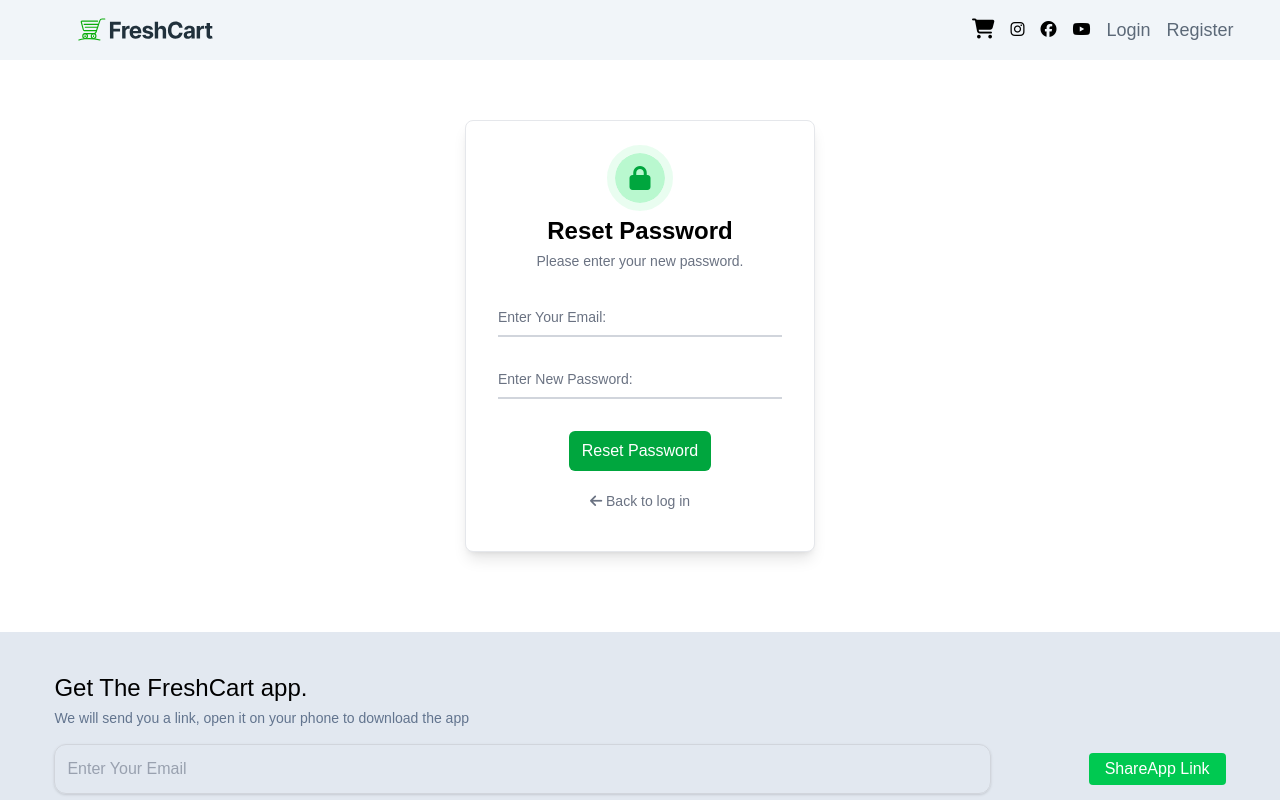
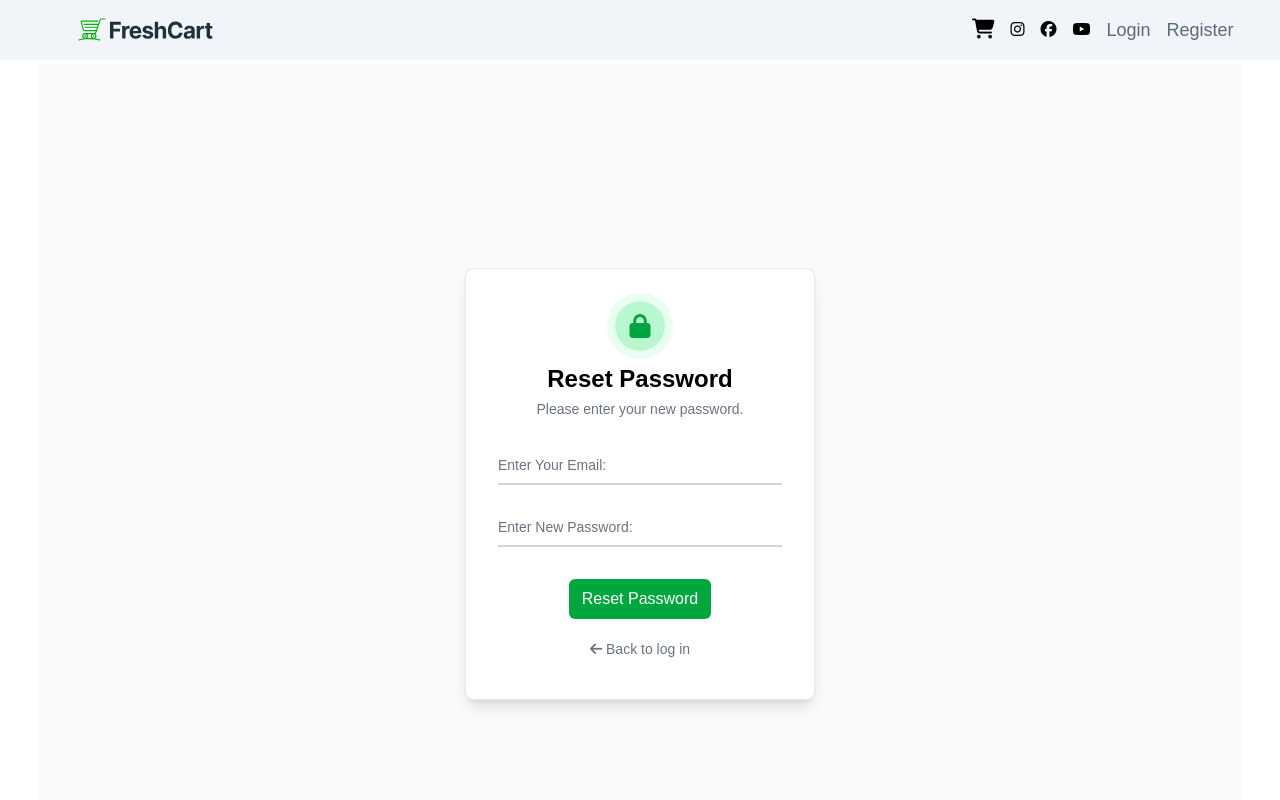
Before and after one commit to mennaomar777/E-Commerce-Web-App, a React (Vite) app: page /ResetPass in a window 1280 px wide. Shown: the top 800 px of the page. Built offline with nearby package versions, Linux system fonts and the light colour scheme; no server answers.

Commit message:
Update ResetPass.jsx

```diff
--- a/src/components/ResetPass/ResetPass.jsx
+++ b/src/components/ResetPass/ResetPass.jsx
@@ -8,44 +8,44 @@ export default function ResetPass() {
   const [message, setMessage] = useState(null);
   const [newPass, setnewPass] = useState('');
   const navigate = useNavigate();
-    let [email, setEmail] = useState('')
+  let [email, setEmail] = useState('');
 
   async function handleReset(e) {
     e.preventDefault();
     email = localStorage.getItem('email');
     if (!email) {
       setMessage('Email not found. Please try again.');
-            setIsLoading(false);
       return;
     }
 
     try {
       setIsLoading(true);
-            const res = await axios.put('https://ecommerce.routemisr.com/api/v1/auth/resetPassword', {
-                email:email,
-                newPassword:newPass,
-            });
+      const res = await axios.put(
+        'https://ecommerce.routemisr.com/api/v1/auth/resetPassword',
+        {
+          email: email,
+          newPassword: newPass,
+        }
+      );
       console.log(res);
       setTimeout(() => {
         navigate('/Login');
-              }, 2000);
+        setIsLoading(false);
+      }, 1000);
     } catch (error) {
       console.error('Error:', error);
       setMessage('Something went wrong. Please try again.');
-        } finally{
       setIsLoading(false);
     }
   }
 
   return (
-    <>
-    {isLoading && (
-      <div className="w-full flex justify-center items-center bg-white bg-opacity-70 min-h-[70vh]">
+    <div className="min-h-screen flex justify-center items-center py-4 bg-gray-50">
+      {isLoading ? (
+        <div className="flex justify-center items-center min-h-[300px]">
           <FadeLoader color="green" />
         </div>
-    )}
-
-    <div className="max-h-screen flex justify-center items-center py-4">
+      ) : (
         <div className="bg-white p-8 rounded-lg w-[350px] mx-4 max-w-md sm:max-w-md md:max-w-lg lg:max-w-xl border border-gray-200 shadow-lg mt-10">
           <div className="text-center">
             <div className="inline-flex justify-center items-center w-[50px] h-[50px] rounded-full bg-green-200 p-6 outline-8 outline-green-100/60 mb-3">
@@ -107,6 +107,7 @@ export default function ResetPass() {
           {message && (
             <p className="text-center mt-4 text-sm text-green-600">{message}</p>
           )}
+
           <div className="text-center my-2 ">
             <Link to="/Login" className="text-center text-sm">
               <div>
@@ -116,7 +117,7 @@ export default function ResetPass() {
             </Link>
           </div>
         </div>
+      )}
     </div>
-  </>
   );
 }
```
Lines whose indentation alone changed are shown as unchanged.
